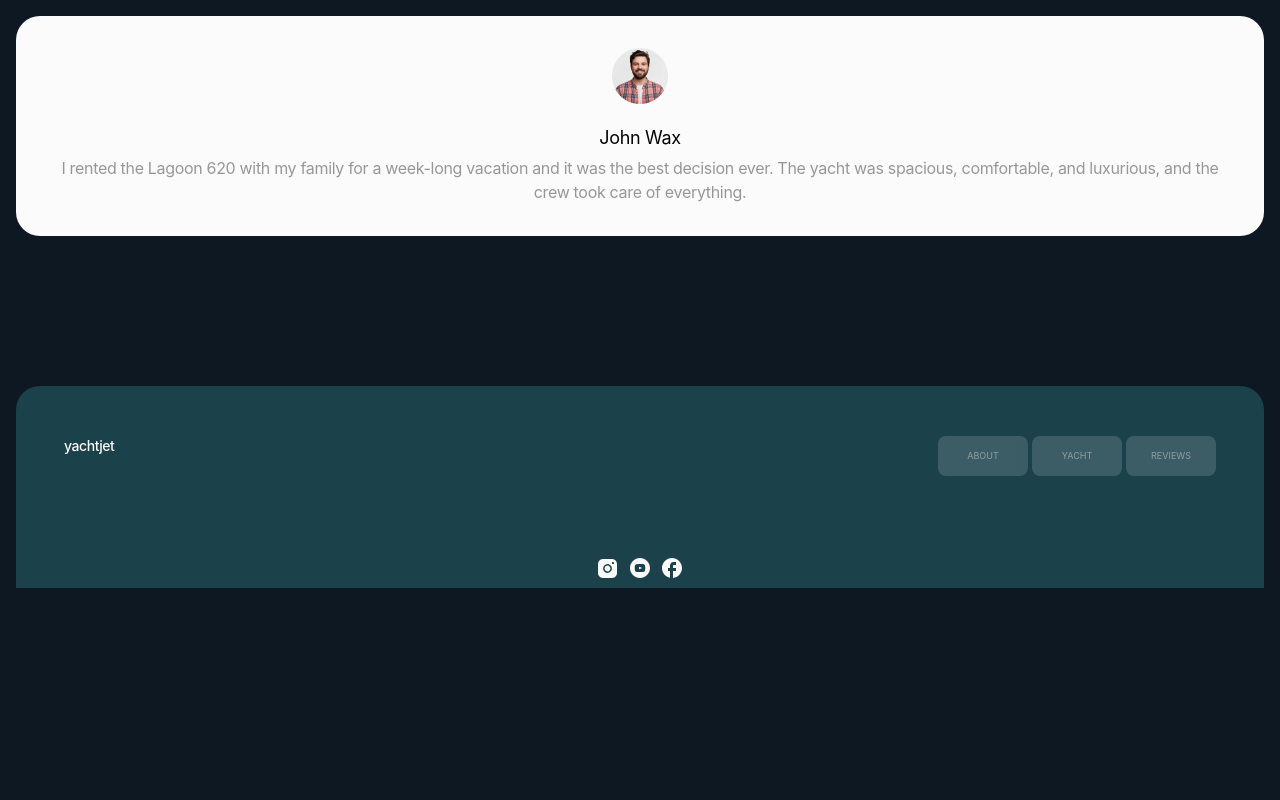
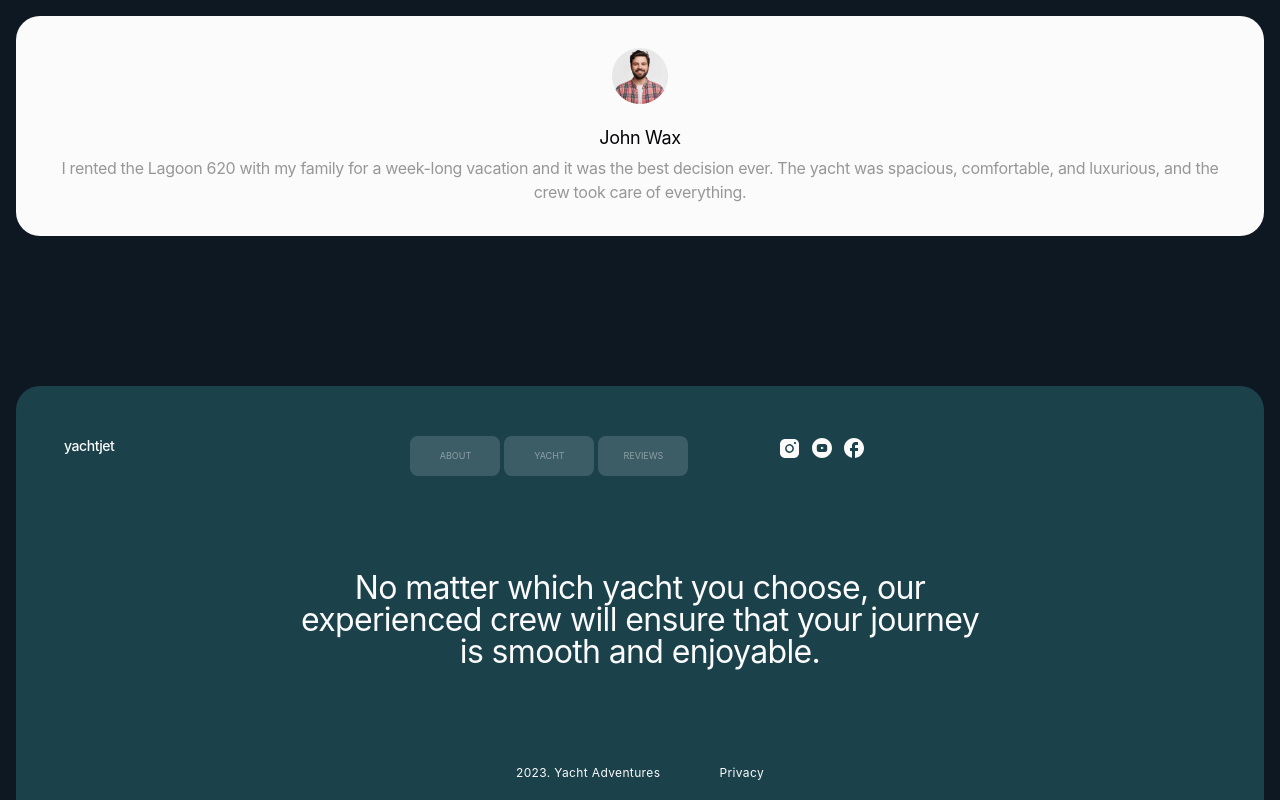
Before and after one commit to EugeneLevkovych/react-yacht-rental, a React (Vite) app: page / in a window 1280 px wide. Shown: the part 4336-5136 px from the top of the page. Before the commit the page ends 4924 px from the top, so only its background shows below. Built offline with nearby package versions, Linux system fonts and the light colour scheme.

Commit message:
add md footer

```diff
--- a/src/components/Footer.jsx
+++ b/src/components/Footer.jsx
@@ -6,8 +6,8 @@ import SvgSocials from './SvgSocials';
 export default function Footer() {
   return (
     <div className="container mx-auto px-4">
-      <div className="text-white1 bg-turquoise-blue1 rounded-t-3xl pt-10 md:pt-12.5 pb-2 px-7.5 md:px-12">
-        <div className="flex flex-col gap-20">
+      <div className="text-white1 bg-turquoise-blue1 rounded-t-3xl pt-10 md:pt-12.5 pb-5 px-7.5 md:px-12">
+        <div className="flex flex-col md:flex-row gap-20 md:gap-22.5 mb-10 md:mb-24">
           <div className="flex justify-between">
             <a
               className="font-medium text-sm my-let-spacing1 text-white1"
@@ -37,6 +37,16 @@ export default function Footer() {
             </ul>
           </div>
         </div>
+        <div className="max-w-69.5 md:max-w-160 xl:max-w-173 mb-10.5 md:mb-24.5 mx-auto">
+          <p className="text-lg md:text-[2rem] leading-none my-let-spacing2 text-center">
+            No matter which yacht you choose, our experienced crew will ensure
+            that your journey is smooth and enjoyable.
+          </p>
+        </div>
+        <div className="flex justify-between   max-w-62 w-full text-xs leading-[1.16] tracking-[0.03em] text-center mx-auto">
+          <p>2023. Yacht Adventures</p>
+          <p>Privacy</p>
+        </div>
       </div>
     </div>
   );
```
